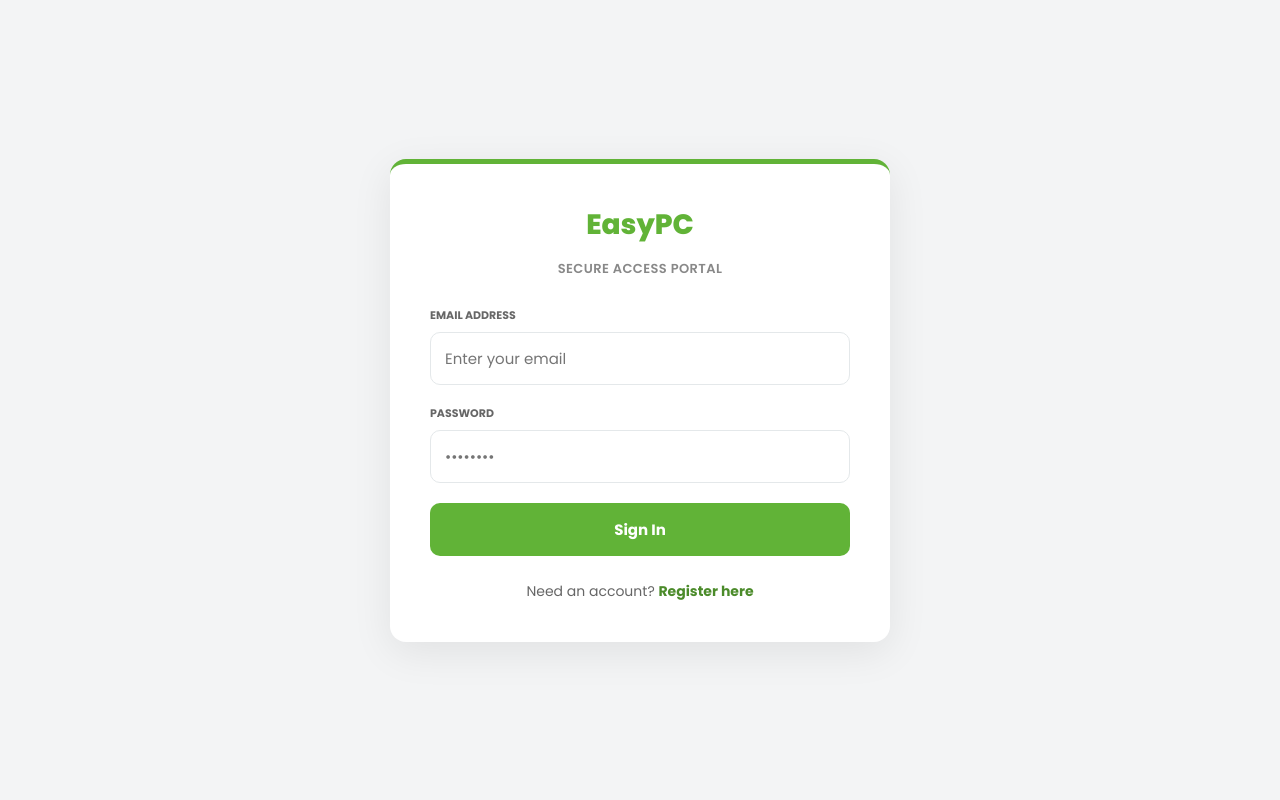
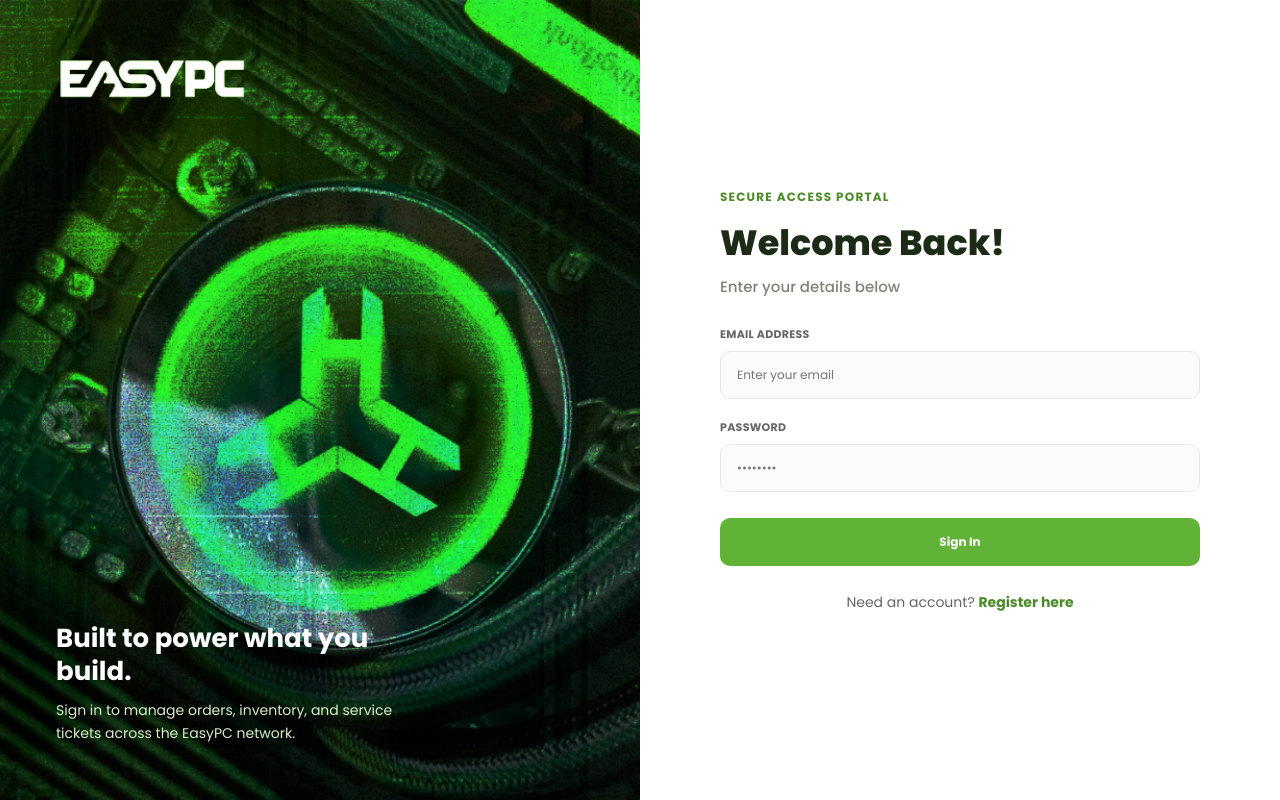
Before and after one commit to samanthajms/TechPrime-AI, a PHP site: page /login.php in a window 1280 px wide. Run offline with PHP 8.4, Linux system fonts and the light colour scheme.

Commit message:
UI changes
LogIn & Registration

```diff
--- a/TechPrime-AI/CLIENT/checkout.php
+++ b/TechPrime-AI/CLIENT/checkout.php
@@ -120,11 +120,11 @@ if (isset($_POST['place_order'])) {
             <input type="hidden" name="total" value="<?php echo $total; ?>">
 
             <button type="submit" name="place_order" class="primary-btn" style="margin-bottom:10px;">
-                💵 Cash on Delivery
+                Cash on Delivery
             </button>
 
             <button type="submit" name="pay_online" formaction="../backend/api/create_payment.php" class="primary-btn" style="background:#5046e5;">
-                💳 Pay Online (GCash / Card)
+                Pay Online
             </button>
         </div>
     </form>
--- a/TechPrime-AI/backend/api/create_payment.php
+++ b/TechPrime-AI/backend/api/create_payment.php
@@ -23,7 +23,7 @@ $response = paymongoRequest('POST', '/links', [
     'data' => [
         'attributes' => [
             'amount'      => $amountCentavos,
-            'description' => 'IAS Ecommerce Order',
+            'description' => 'EasyPC Ecommerce Order',
             'remarks'     => 'Order for user ' . $_SESSION['user_id'],
         ]
     ]
--- a/TechPrime-AI/login.php
+++ b/TechPrime-AI/login.php
@@ -97,32 +97,183 @@ function redirectByRole($role) {
 <html lang="en">
 <head>
     <meta charset="UTF-8">
+    <meta name="viewport" content="width=device-width, initial-scale=1.0">
     <title>EasyPC Portal | Login</title>
     <link href="https://fonts.googleapis.com/css2?family=Poppins:wght@400;500;600;700;800&display=swap" rel="stylesheet">
     <link rel="stylesheet" href="https://cdnjs.cloudflare.com/ajax/libs/font-awesome/5.15.4/css/all.min.css">
     <style>
-        :root { --ep-green: #61b337; --ep-green-dark: #4b8b2a; --ep-yellow: #f3c400; --bg: #f3f4f5; }
-        body { margin:0; font-family: 'Poppins', sans-serif; background: var(--bg); display: flex; justify-content: center; align-items: center; min-height: 100vh; }
-        .login-card { background: white; padding: 40px; border-radius: 16px; box-shadow: 0 10px 40px rgba(0,0,0,0.08); width: 100%; max-width: 420px; text-align: center; border-top: 5px solid var(--ep-green); }
-        .login-logo { height: 36px; width: auto; margin-bottom: 12px; }
-        h1 { color: var(--ep-green); font-weight: 800; margin: 0 0 5px; font-size: 28px; }
-        p.subtitle { color: #888; font-size: 13px; margin-bottom: 28px; font-weight: 600; letter-spacing: 0.4px; }
-        .error-box { background: #fff5f5; color: #ff4757; padding: 12px; border-radius: 10px; font-size: 13px; font-weight: 600; margin-bottom: 20px; border: 1px solid #ffccd5; }
-        .success-box { background: #eef8e6; color: #3d7422; padding: 12px; border-radius: 10px; font-size: 13px; font-weight: 600; margin-bottom: 20px; border: 1px solid #d4efc4; }
+        :root {
+            --ep-green: #61b337;
+            --ep-green-dark: #4b8b2a;
+            --ep-yellow: #f3c400;
+            --bg: #f3f4f5;
+            --ink: #1c2b16;
+            --muted: #7c8577;
+        }
+        * { box-sizing: border-box; }
+        html, body { height: 100%; }
+        body {
+            margin: 0;
+            font-family: 'Poppins', sans-serif;
+            background: white;
+        }
+
+        .auth-shell {
+            width: 100%;
+            min-height: 100vh;
+            background: white;
+            display: flex;
+        }
+
+        /* Left panel: product image */
+        .auth-visual {
+            position: relative;
+            flex: 1 1 50%;
+            background: #0e1a08 url('assets/easypc.png') center / cover no-repeat;
+            display: flex;
+            flex-direction: column;
+            justify-content: flex-end;
+            padding: 56px;
+            color: white;
+        }
+        .auth-visual::before {
+            content: "";
+            position: absolute;
+            inset: 0;
+        }
+        .auth-visual::after {
+            content: "";
+            position: absolute;
+            top: 0; left: 0; right: 0; height: 6px;
+        }
+        .visual-brand {
+            position: relative;
+            display: flex;
+            align-items: center;
+            gap: 10px;
+            margin-bottom: auto;
+        }
+        .visual-brand .mark {
+            width: 34px; height: 34px; border-radius: 9px;
+            background: var(--ep-green);
+            display: flex; align-items: center; justify-content: center;
+            font-weight: 800; font-size: 16px; color: #0e1a08;
+        }
+        .visual-brand span {
+            font-weight: 800; font-size: 18px; letter-spacing: 0.3px;
+        }
+        .visual-copy {
+            position: relative;
+            max-width: 340px;
+        }
+        .visual-copy h2 {
+            font-size: 26px;
+            font-weight: 700;
+            line-height: 1.3;
+            margin: 0 0 10px;
+        }
+        .visual-copy p {
+            font-size: 14px;
+            color: #d8ecc9;
+            line-height: 1.6;
+            margin: 0;
+        }
+
+        /* Right panel: form */
+        .auth-form {
+            flex: 1 1 50%;
+            display: flex;
+            flex-direction: column;
+            justify-content: center;
+            align-items: center;
+        }
+        .auth-form-inner {
+            width: 100%;
+            max-width: 480px;
+        }
+        .form-eyebrow {
+            font-size: 12px;
+            font-weight: 700;
+            letter-spacing: 1.2px;
+            color: var(--ep-green-dark);
+            text-transform: uppercase;
+            margin: 0 0 10px;
+        }
+        h1 {
+            color: var(--ink);
+            font-weight: 800;
+            margin: 0 0 6px;
+            font-size: 35px;
+        }
+        p.subtitle {
+            color: var(--muted);
+            font-size: 15px;
+            margin: 0 0 28px;
+            font-weight: 500;
+        }
+        .error-box, .success-box {
+            padding: 12px 14px;
+            border-radius: 10px;
+            font-size: 12px;
+            font-weight: 600;
+            margin-bottom: 20px;
+        }
+        .error-box { background: #fff5f5; color: #ff4757; border: 1px solid #ffccd5; }
+        .success-box { background: #eef8e6; color: #3d7422; border: 1px solid #d4efc4; }
         .form-group { text-align: left; margin-bottom: 20px; }
-        label { display: block; font-size: 11px; font-weight: 700; color: #666; text-transform: uppercase; margin-bottom: 8px; }
-        input { width: 100%; padding: 14px; border: 1.5px solid #e4e8ea; border-radius: 10px; box-sizing: border-box; font-family: inherit; font-size: 15px; }
-        input:focus { outline: none; border-color: var(--ep-green); box-shadow: 0 0 0 3px rgba(97,179,55,0.15); }
-        .btn-submit { background: var(--ep-green); color: white; border: none; width: 100%; padding: 15px; border-radius: 10px; font-size: 15px; font-weight: 700; cursor: pointer; transition: 0.2s; font-family: inherit; }
+        label { display: block; font-size: 11px; font-weight: 700; color: #666; text-transform: uppercase; margin-bottom: 8px; letter-spacing: 0.3px; }
+        input {
+            width: 100%;
+            padding: 14px 16px;
+            border: 1.5px solid #e4e8ea;
+            border-radius: 10px;
+            font-family: inherit;
+            font-size: 12px;
+            background: #fafbfa;
+        }
+        input:focus { outline: none; border-color: var(--ep-green); box-shadow: 0 0 0 3px rgba(97,179,55,0.15); background: white; }
+        .btn-submit {
+            background: var(--ep-green);
+            color: white;
+            border: none;
+            width: 100%;
+            padding: 15px;
+            border-radius: 10px;
+            font-size: 12px;
+            font-weight: 700;
+            cursor: pointer;
+            transition: 0.2s;
+            font-family: inherit;
+            margin-top: 6px;
+        }
         .btn-submit:hover { background: var(--ep-green-dark); transform: translateY(-1px); box-shadow: 0 5px 15px rgba(97, 179, 55, 0.3); }
-        .footer-link { margin-top: 25px; font-size: 14px; color: #666; }
+        .footer-link { margin-top: 26px; font-size: 14px; color: #666; text-align: center; }
         .footer-link a { color: var(--ep-green-dark); text-decoration: none; font-weight: 700; }
+
+        @media (max-width: 820px) {
+            .auth-shell { flex-direction: column; }
+            .auth-visual { min-height: 260px; padding: 28px; }
+            .auth-form { padding: 40px 28px; }
+        }
     </style>
 </head>
 <body>
-<div class="login-card">
-    <h1>EasyPC</h1>
-    <p class="subtitle">SECURE ACCESS PORTAL</p>
+<div class="auth-shell">
+    <div class="auth-visual">
+        <div class="visual-brand">
+            <img src="assets/logo.png" alt="EasyPC Logo" style="width: auto; height: 45px;">
+        </div>
+        <div class="visual-copy">
+            <h2>Built to power what you build.</h2>
+            <p>Sign in to manage orders, inventory, and service tickets across the EasyPC network.</p>
+        </div>
+    </div>
+
+    <div class="auth-form">
+        <div class="auth-form-inner">
+            <p class="form-eyebrow">Secure Access Portal</p>
+            <h1>Welcome Back!</h1>
+            <p class="subtitle">Enter your details below</p>
 
             <?php if ($error): ?>
                 <div class="error-box">⚠️ <?php echo htmlspecialchars($error); ?></div>
@@ -148,6 +299,8 @@ function redirectByRole($role) {
                 Need an account? <a href="register.php">Register here</a>
             </div>
         </div>
+    </div>
+</div>
 <?php ias_alert_footer(); ?>
 </body>
 </html>
```
Also changed, not shown: TechPrime-AI/register.php (+4 -5 lines), TechPrime-AI/assets/easypc.png (added), TechPrime-AI/assets/logo.png (renamed from TechPrime-AI/assets/easypc-logo-transparent.png), TechPrime-AI/assets/register.png (added), TechPrime-AI/uploads/products/seller_59_1783939218_ea015406.png (deleted), TechPrime-AI/uploads/products/seller_59_1784012101_ec2881c5.png (deleted), TechPrime-AI/uploads/products/seller_59_1784013489_3c25fcff.jpg (deleted). Lines whose indentation alone changed are shown as unchanged.
